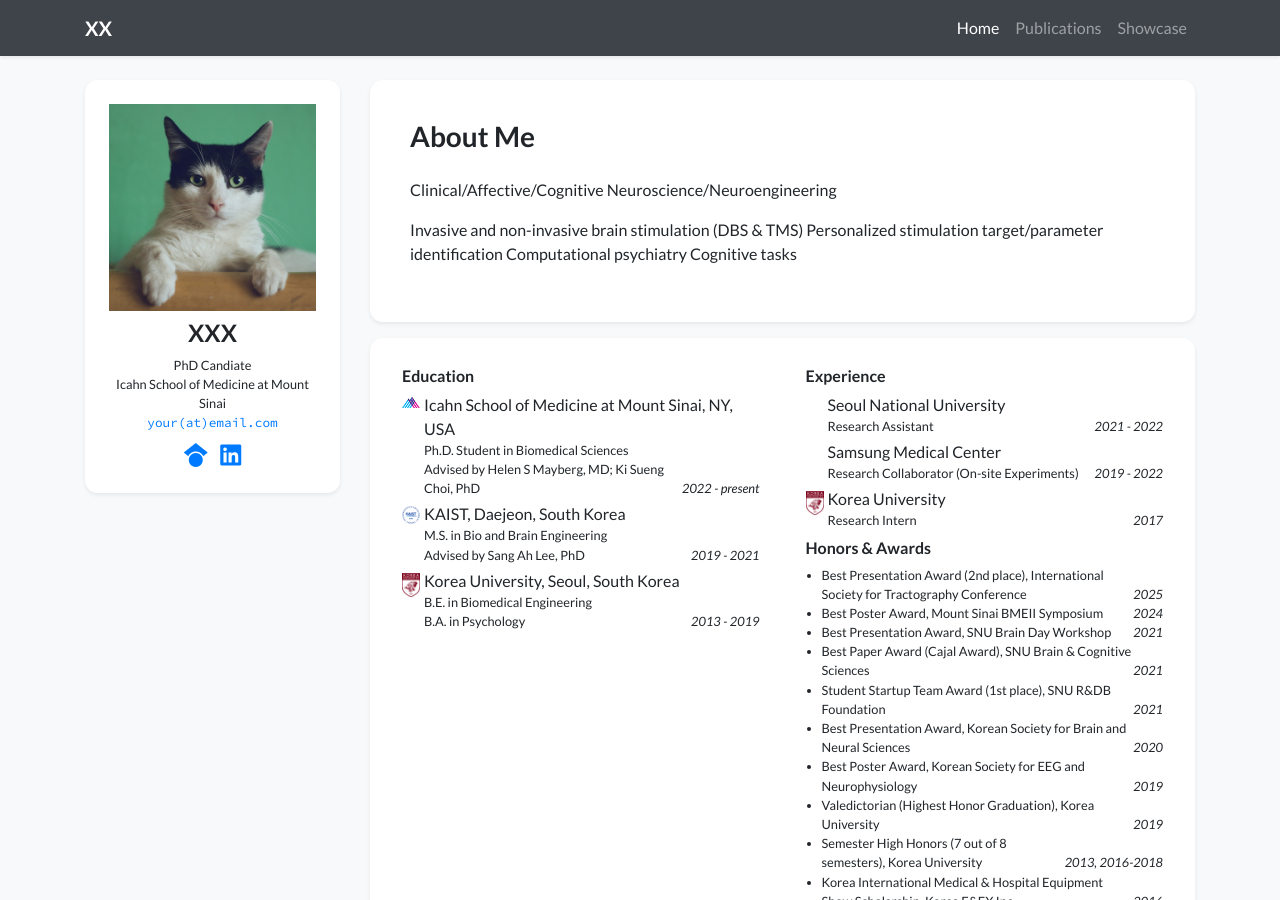
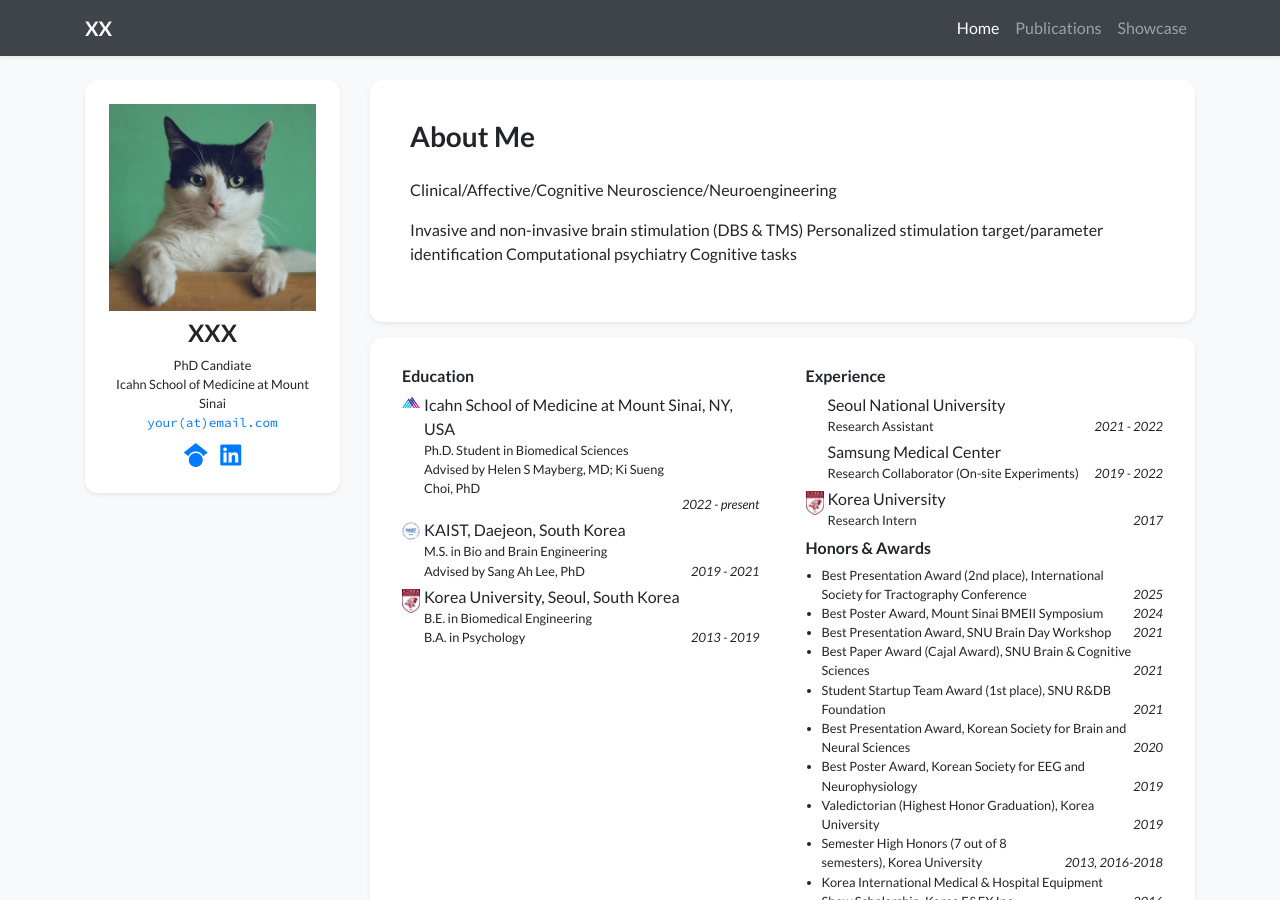
Before and after one commit to ha-neul-song/ha-neul-song.github.io, a Jekyll site: the page built from index.html, in a window 1280 px wide and 900 px high. Built offline with Jekyll 4.4.1, drawn with Linux system fonts in a browser that asks for light colours; nearby versions of some CDN libraries; a style sheet for code colours, icons or effects is not loaded.

```diff
--- a/_data/profile.yml
+++ b/_data/profile.yml
@@ -41,8 +41,8 @@ portrait_url: /assets/images/photos/portrait.jpg
 education:
 - name: Icahn School of Medicine at Mount Sinai, NY, USA
   logo: /assets/images/badges/ISMMS.png
-  position: Ph.D. Student in Biomedical Sciences <br/>
-            Advised by Helen S Mayberg, MD; Ki Sueng Choi, PhD <br/>
+  position: <p> Ph.D. Student in Biomedical Sciences <br/>
+            Advised by Helen S Mayberg, MD; Ki Sueng Choi, PhD </p>
   date: 2022 - present
 - name: KAIST, Daejeon, South Korea
   logo: /assets/images/badges/KAIST.png
```
